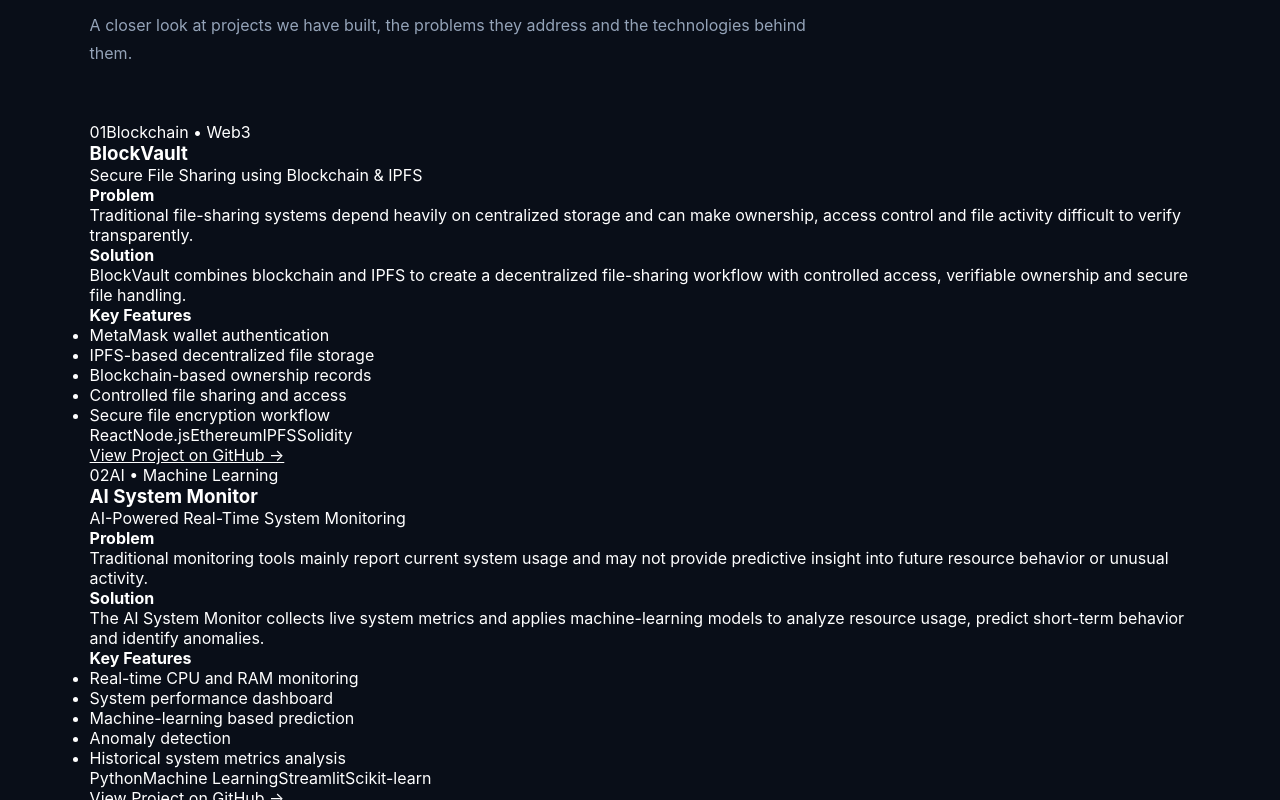
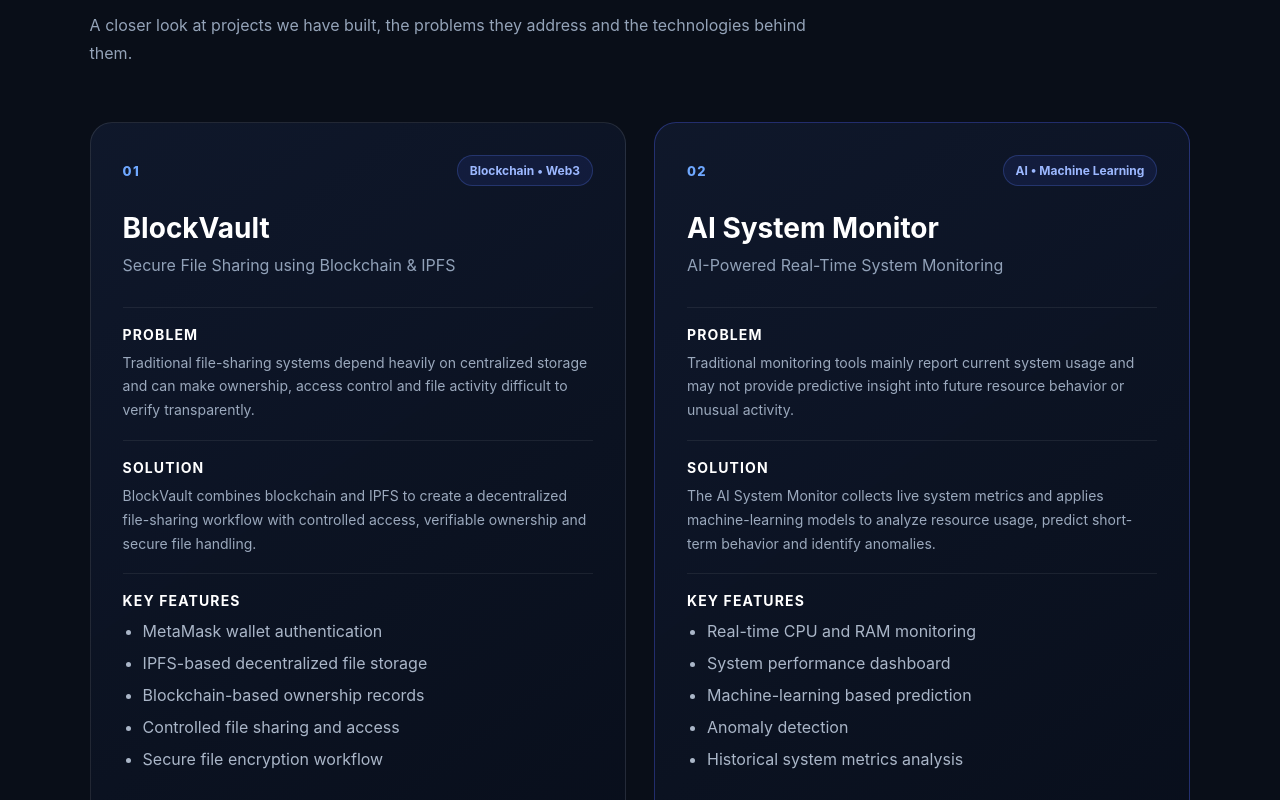
Before and after one commit to InnoFlowlink-Tech/innoflowlink-tech, a React (Vite) app: page / in a window 1280 px wide. Shown: the part 3000-3800 px from the top of the page. Built offline with nearby package versions, Linux system fonts and the light colour scheme.

Commit message:
Update App.css

```diff
--- a/src/App.css
+++ b/src/App.css
@@ -1742,3 +1742,156 @@
     text-align: center;
   }
 }
+
+/* ================================
+   CASE STUDIES
+================================ */
+
+.case-studies-grid {
+  display: grid;
+  grid-template-columns: repeat(2, minmax(0, 1fr));
+  gap: 28px;
+  margin-top: 45px;
+}
+
+.case-study-card {
+  position: relative;
+  padding: 32px;
+  border: 1px solid rgba(255, 255, 255, 0.1);
+  border-radius: 22px;
+  background: linear-gradient(
+    145deg,
+    rgba(16, 25, 44, 0.95),
+    rgba(8, 14, 27, 0.98)
+  );
+  transition: transform 0.3s ease, border-color 0.3s ease;
+}
+
+.case-study-card:hover {
+  transform: translateY(-6px);
+  border-color: rgba(70, 130, 255, 0.55);
+}
+
+.featured-case {
+  border-color: rgba(80, 100, 255, 0.35);
+}
+
+.case-study-top {
+  display: flex;
+  justify-content: space-between;
+  align-items: center;
+  gap: 15px;
+  margin-bottom: 25px;
+}
+
+.case-number {
+  font-size: 13px;
+  font-weight: 800;
+  color: #6fa8ff;
+  letter-spacing: 0.1em;
+}
+
+.case-type {
+  padding: 7px 12px;
+  border-radius: 999px;
+  background: rgba(69, 104, 255, 0.1);
+  border: 1px solid rgba(94, 126, 255, 0.25);
+  color: #9cb8ff;
+  font-size: 12px;
+  font-weight: 700;
+}
+
+.case-study-card h3 {
+  margin: 0;
+  font-size: 28px;
+  color: #ffffff;
+}
+
+.case-subtitle {
+  margin: 8px 0 28px;
+  color: #91a1b8;
+  line-height: 1.6;
+}
+
+.case-section {
+  padding: 18px 0;
+  border-top: 1px solid rgba(255, 255, 255, 0.07);
+}
+
+.case-section h4 {
+  margin: 0 0 8px;
+  color: #ffffff;
+  font-size: 14px;
+  text-transform: uppercase;
+  letter-spacing: 0.08em;
+}
+
+.case-section p {
+  margin: 0;
+  color: #9ba9bd;
+  line-height: 1.7;
+  font-size: 14px;
+}
+
+.case-features {
+  margin: 10px 0 0;
+  padding-left: 20px;
+  color: #aab6c8;
+}
+
+.case-features li {
+  margin-bottom: 8px;
+  line-height: 1.5;
+}
+
+.case-tech {
+  display: flex;
+  flex-wrap: wrap;
+  gap: 8px;
+  margin: 22px 0;
+}
+
+.case-tech span {
+  padding: 7px 11px;
+  border-radius: 8px;
+  background: rgba(43, 92, 255, 0.1);
+  border: 1px solid rgba(71, 111, 255, 0.2);
+  color: #a9c2ff;
+  font-size: 12px;
+  font-weight: 700;
+}
+
+.case-link {
+  display: inline-flex;
+  align-items: center;
+  margin-top: 5px;
+  color: #78a8ff;
+  font-weight: 700;
+  text-decoration: none;
+  transition: gap 0.2s ease, color 0.2s ease;
+}
+
+.case-link:hover {
+  color: #ffffff;
+}
+
+@media (max-width: 900px) {
+  .case-studies-grid {
+    grid-template-columns: 1fr;
+  }
+}
+
+@media (max-width: 520px) {
+  .case-study-card {
+    padding: 23px;
+  }
+
+  .case-study-top {
+    align-items: flex-start;
+    flex-direction: column;
+  }
+
+  .case-study-card h3 {
+    font-size: 24px;
+  }
+}
```
